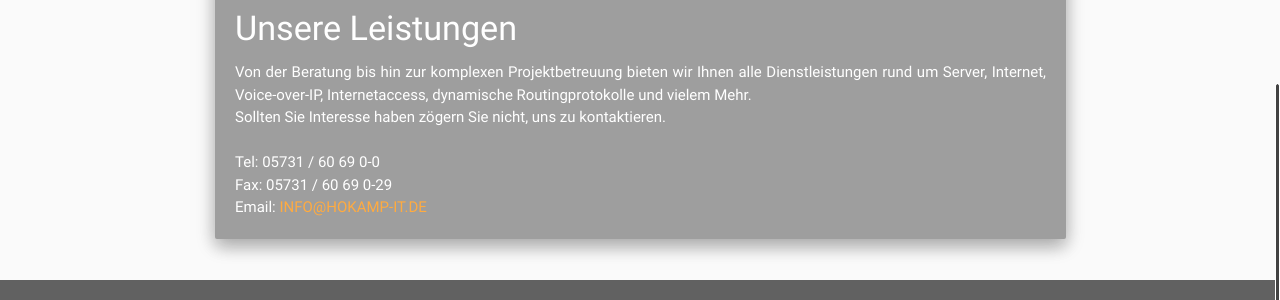
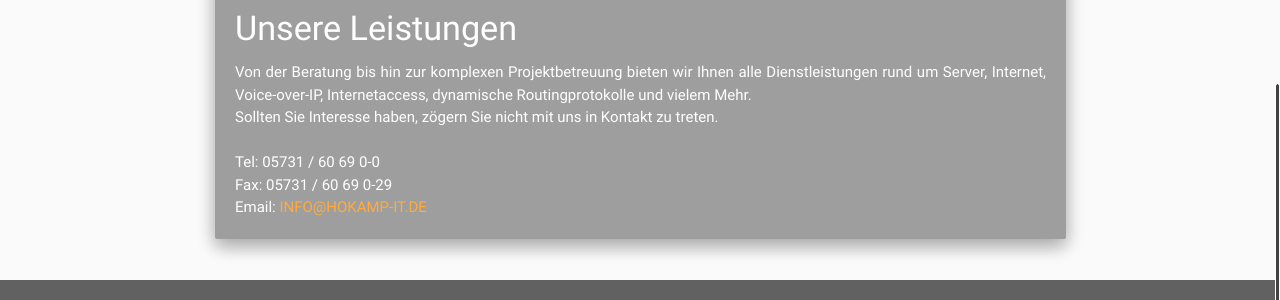
Before and after one commit to jhokamp/jhokamp.github.io, a Jekyll site: the page built from index.html, in a window 1280 px wide and 900 px high, scrolled down 904 px. Shown: the part 366-666 px from the top of the window. Built offline with Jekyll 4.4.1, drawn with Linux system fonts in a browser that asks for light colours.

Commit message:
Update index.html

```diff
--- a/index.html
+++ b/index.html
@@ -28,7 +28,7 @@
             <div class="card-title">
                 <h4>Unsere Leistungen</h4>
             </div>
-            Von der Beratung bis hin zur komplexen Projektbetreuung bieten wir Ihnen alle Dienstleistungen rund um Server, Internet, Voice-over-IP, Internetaccess, dynamische Routingprotokolle und vielem Mehr.<br>Sollten Sie Interesse haben zögern Sie nicht, uns zu kontaktieren.<br><br>Tel: 05731 / 60 69 0-0<br>Fax: 05731 / 60 69 0-29<br>Email: <a href='mailto:info@hokamp-it.de'>info@hokamp-it.de</a><br>
+            Von der Beratung bis hin zur komplexen Projektbetreuung bieten wir Ihnen alle Dienstleistungen rund um Server, Internet, Voice-over-IP, Internetaccess, dynamische Routingprotokolle und vielem Mehr.<br>Sollten Sie Interesse haben, zögern Sie nicht mit uns in Kontakt zu treten.<br><br>Tel: 05731 / 60 69 0-0<br>Fax: 05731 / 60 69 0-29<br>Email: <a href='mailto:info@hokamp-it.de'>info@hokamp-it.de</a><br>
         </div>
     </div>
 
```
